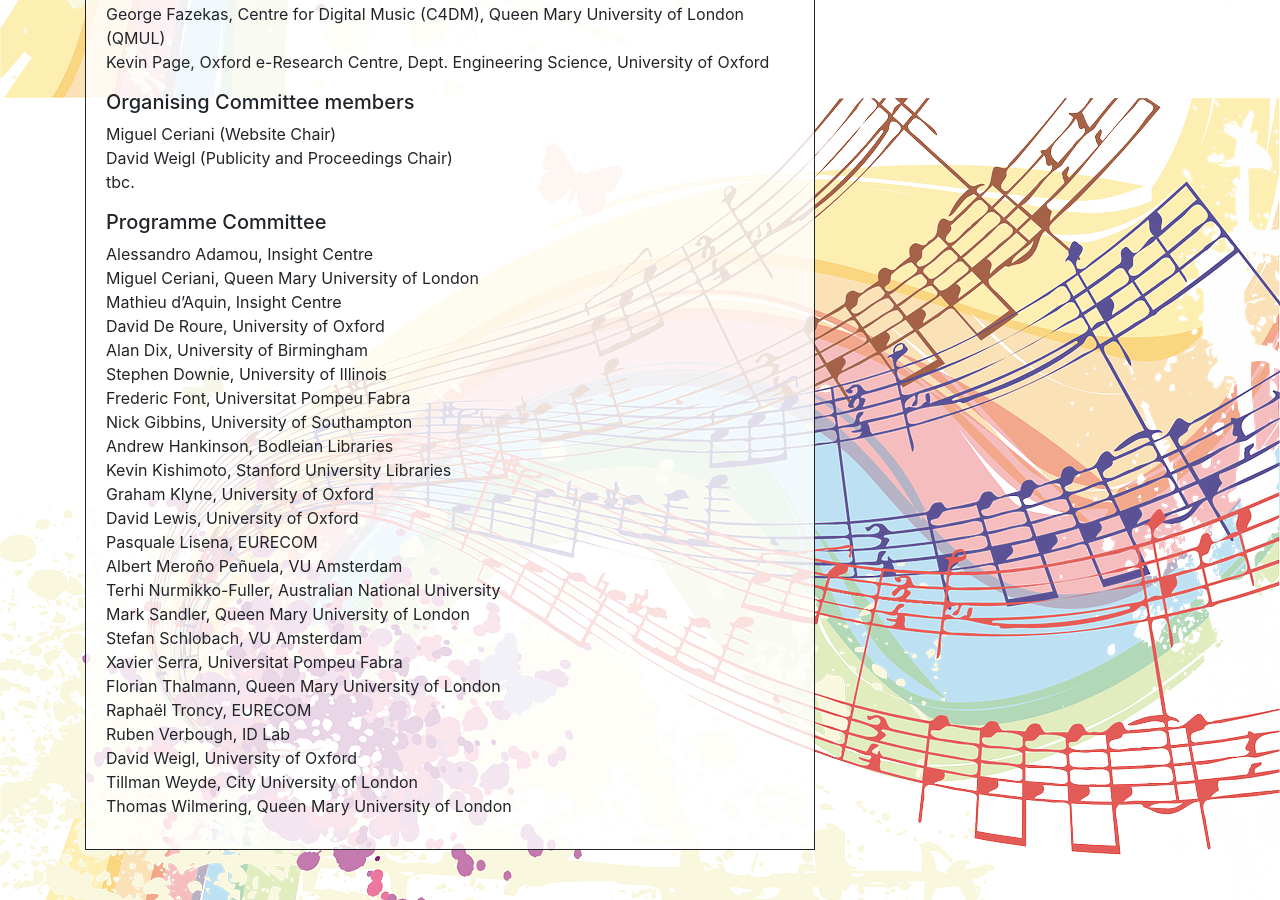
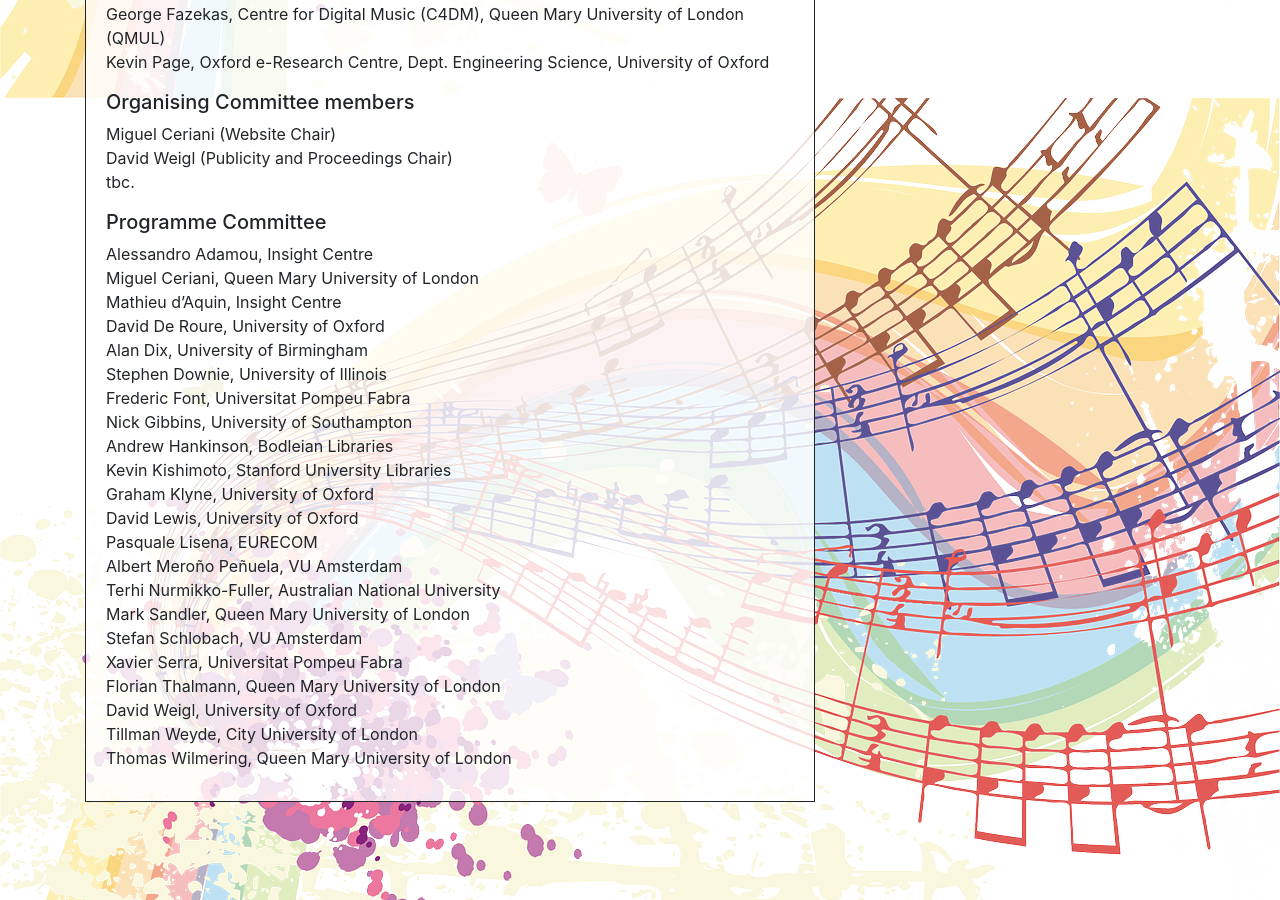
Before and after one commit to AudioCommons/SAAM2018-Website, a Jekyll site: the page built from call.md, in a window 1280 px wide and 900 px high, scrolled down 3738 px. Built offline with Jekyll 4.4.1, drawn with Linux system fonts in a browser that asks for light colours; nearby versions of some CDN libraries.

Commit message:
Update PC list

```diff
--- a/call.md
+++ b/call.md
@@ -133,8 +133,6 @@ Mark Sandler, Queen Mary University of London
 Stefan Schlobach, VU Amsterdam
 Xavier Serra, Universitat Pompeu Fabra
 Florian Thalmann, Queen Mary University of London
-Raphaël Troncy, EURECOM
-Ruben Verbough, ID Lab
 David Weigl, University of Oxford
 Tillman Weyde, City University of London
 Thomas Wilmering, Queen Mary University of London
```
